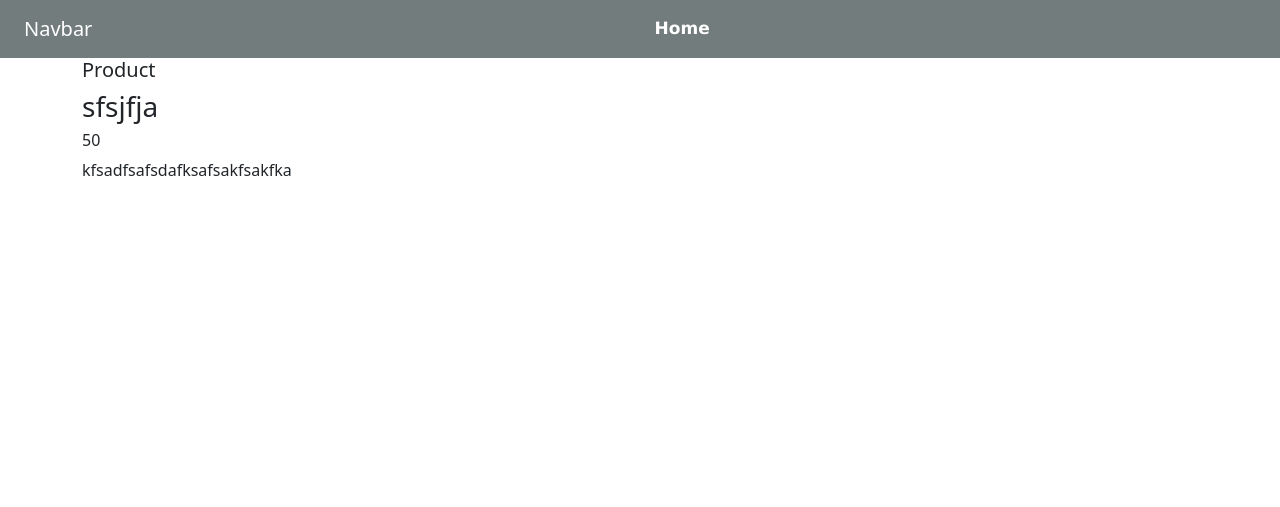
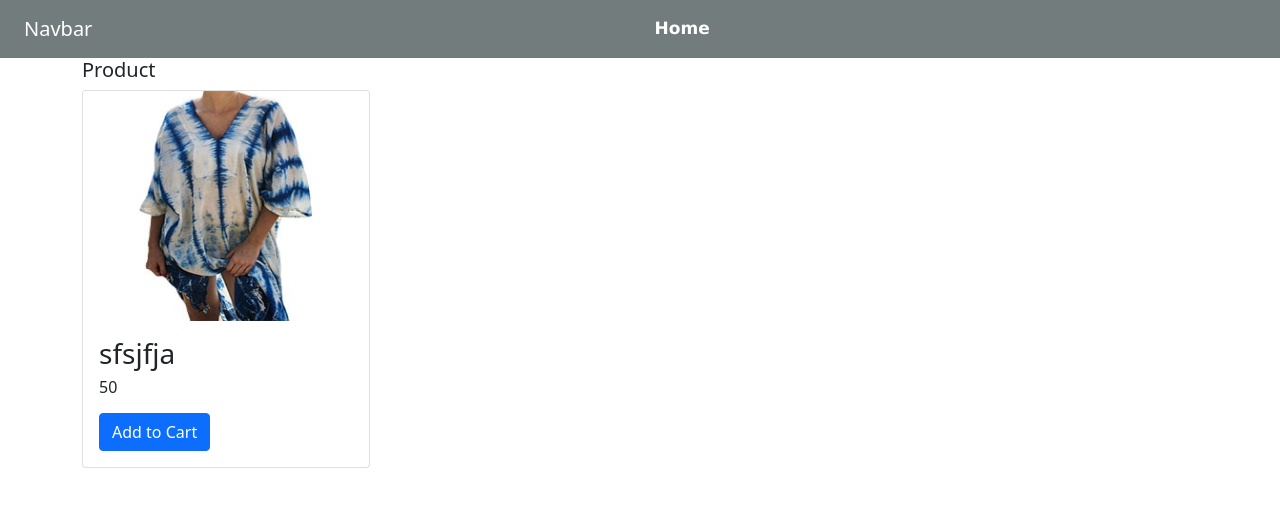
Before and after one commit to amitsaini95/Ecom, a Django app: page / in a window 1280 px wide. Shown: the top 507 px of the page. Run offline with Django 4.2, Linux system fonts and the light colour scheme; data comes from the database, SQL or seed files in the repository; both versions use the stored data as it was after the commit; some libraries are stand-ins or nearby versions.

Commit message:
changing style of the product item

```diff
--- a/product/static/css/style.css
+++ b/product/static/css/style.css
@@ -2,11 +2,9 @@
     margin: 0px;
     padding: 0px;
     box-sizing: border-box;
-
 }
 .NavbarMenu{
     background-color:rgb(114, 124, 124) !important;
-
 }
 .NavbarMenu ul{
     margin: auto;
@@ -20,3 +18,7 @@
 .NavbarMenu ul li a:hover{
     color: rgb(255, 0, 76);
 }
+.productItem .productImage{
+    width: 100%;
+    height: 230px;
+}
--- a/product/templates/base/productlist.html
+++ b/product/templates/base/productlist.html
@@ -3,10 +3,18 @@
 <h5>Product</h5>
 <div class="row">
     {% for product in product %}
-    <div class="col-4">
-        <h3>{{product.name}}</h3>
-        <h6>{{product.price}}</h6>
-        <p>{{product.desc|truncatewords:5}}</p>
+    <div class="col-4 productItem">
+        <div class="card" style="width: 18rem;">
+            {% if product.productImage %}
+            <img src="{{product.productImage.url}}" class="card-img-top productImage" alt="Image of {{product.name}}">
+            {% endif %}
+            <div class="card-body">
+              <h3 class="card-title">{{product.name}}</h5>
+              <h6 class="card-text">{{product.price}}</h6>
+              <p class="card-text"></p>
+              <a href="#" class="btn btn-primary">Add to Cart</a>
+            </div>
+          </div>
     </div>
     {% endfor %}
 </div>
```
Also changed, not shown: db.sqlite3, productImage/product-2.jpg (added).
